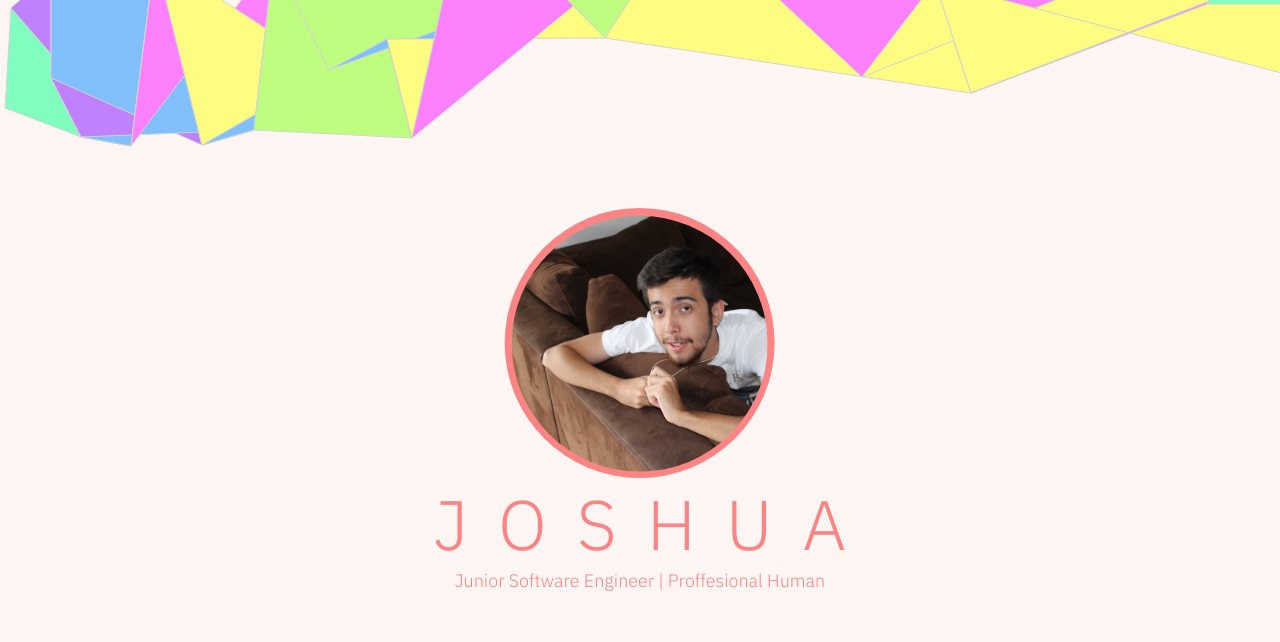
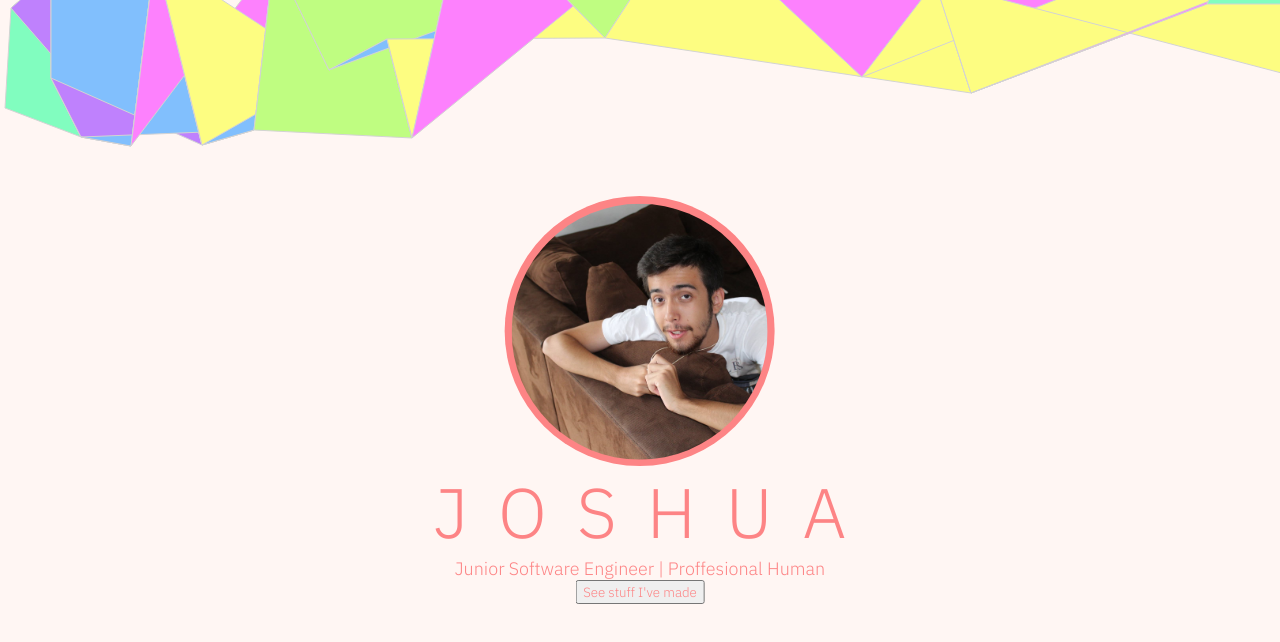
Before and after one commit to CMD-Josh/Josh.github.io, a plain HTML site: page index.html in a window 1280 px wide. Drawn offline with Linux system fonts and the light colour scheme.

Commit message:
Inserted button to view work

```diff
--- a/index.html
+++ b/index.html
@@ -23,6 +23,7 @@
       <!-- /#imgbg -->
       <h1>JOSHU<span>A</span></h1>
       <p>Junior Software Engineer | Proffesional Human</p>
+      <button type="button" name="viewWork">See stuff I've made</button>
     </div>
     <!-- /#titleBlock -->
   </div>
```
